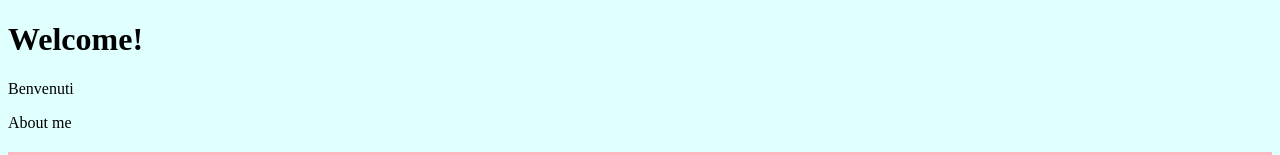
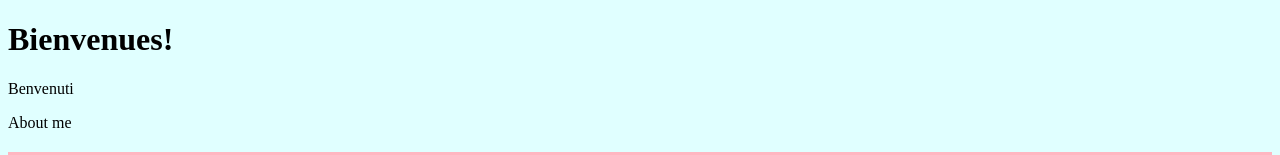
Before and after one commit to WildBoni/musa-my-project, a plain HTML site: page index.html in a window 1280 px wide. Shown: the top 155 px of the page. Drawn offline with Linux system fonts and the light colour scheme.

Commit message:
titolo francese

```diff
--- a/index.html
+++ b/index.html
@@ -8,7 +8,7 @@
   <link rel="stylesheet" href="style.css">
 </head>
 <body>
-  <h1>Welcome!</h1>
+  <h1>Bienvenues!</h1>
   <p>Benvenuti</p>
   <section>
     About me
```
